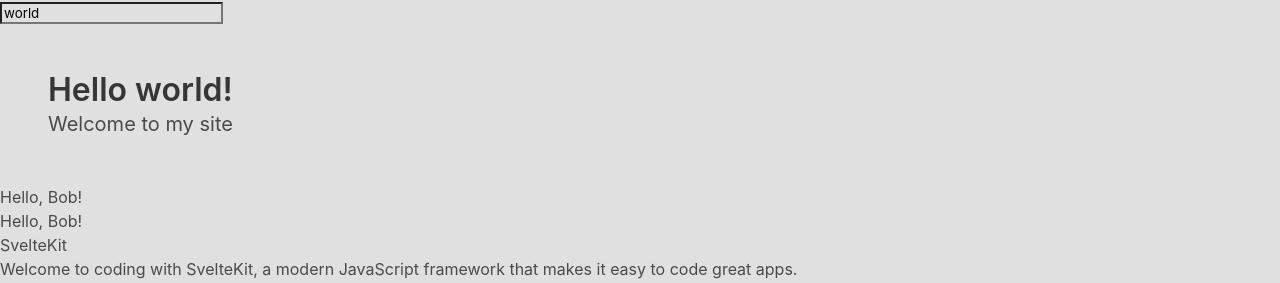
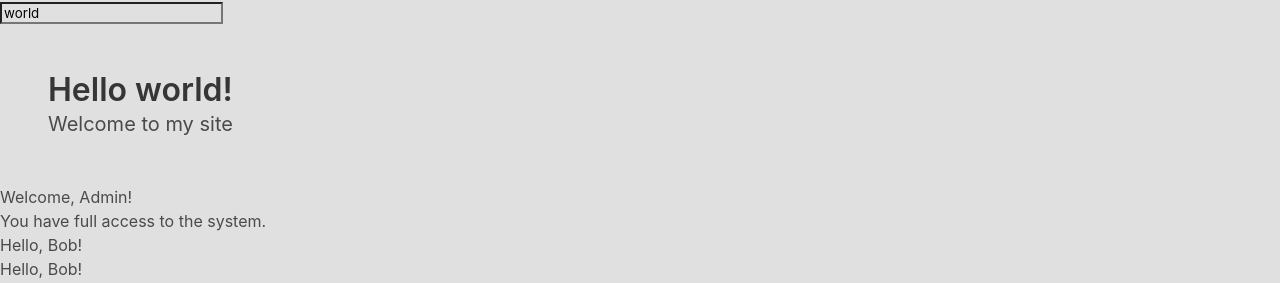
Before and after one commit to craighead-diocesan-school/sveltekit-coding-Username-ray, a SvelteKit app: page / in a window 1280 px wide. Shown: the top 283 px of the page. Built offline with nearby package versions, Linux system fonts and the light colour scheme.

Commit message:
Practise: User Roles

```diff
--- /dev/null
+++ b/src/lib/UserRole.svelte
@@ -0,0 +1,13 @@
+<script>
+  let role = "Admin"
+</script>
+
+<main>
+  {#if role == "Admin"}
+    <h1>Welcome, {role}!</h1>
+    <h2>You have full access to the system.</h2>
+  {:else}
+    <h1>Welcome, {role}!</h1>
+    <h2>Your acess is limited.</h2>
+  {/if}
+</main>
--- a/src/routes/+page.svelte
+++ b/src/routes/+page.svelte
@@ -3,6 +3,7 @@
   import CurrencyConverter from "../lib/CurrencyConverter.svelte"
   import HiButton from "../lib/HiButton.svelte"
   import ImageCard from "../lib/ImageCard.svelte"
+  import UserRole from "../lib/UserRole.svelte"
   let count = 0
   function increment() {
     count = count + 1
@@ -14,6 +15,8 @@
 </script>
 
 <Header />
+
+<UserRole />
 
 <main>
   {#if name}
```
